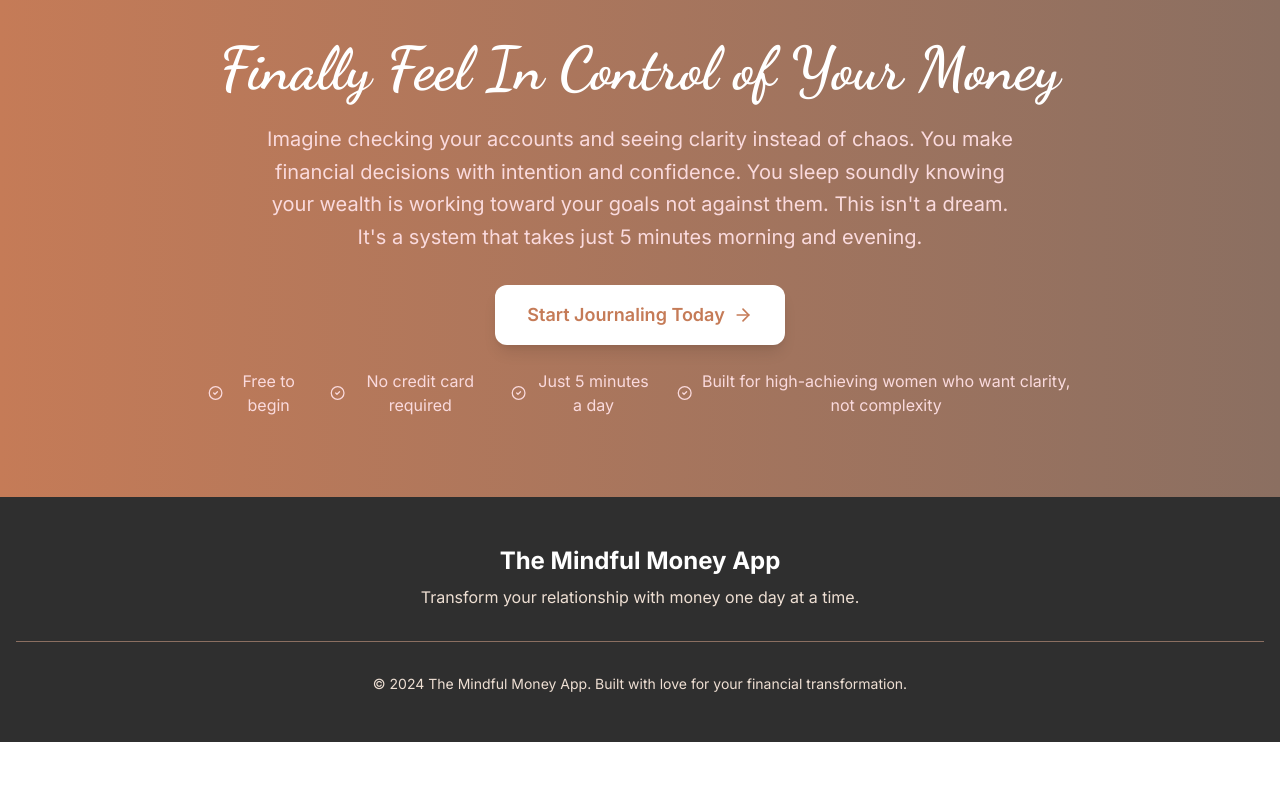
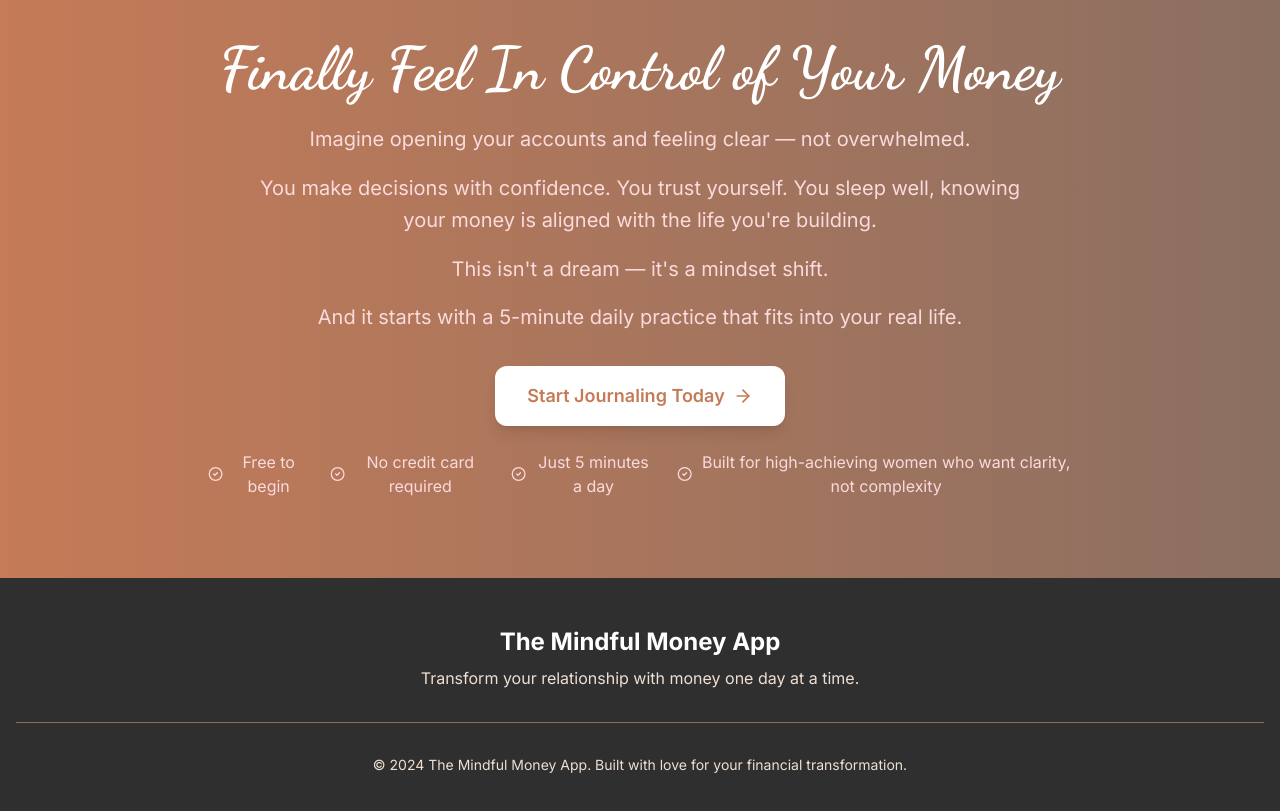
Before and after one commit to carolynjones73-create/mindful-landing, a React (Vite) app: page / in a window 1280 px wide. Shown: the part 6420-7231 px from the top of the page. Before the commit the page ends 7162 px from the top, so only its background shows below. Built offline with nearby package versions, Linux system fonts and the light colour scheme; no server answers.

Commit message:
Update CTA section description text

```diff
--- a/src/components/landing/LandingPage.tsx
+++ b/src/components/landing/LandingPage.tsx
@@ -448,9 +448,12 @@ export default function LandingPage({ onGetStarted }: LandingPageProps) {
           <h2 className="text-5xl md:text-6xl font-bold text-white mb-6" style={{ fontFamily: 'Dancing Script, cursive' }}>
             Finally Feel In Control of Your Money
           </h2>
-          <p className="text-xl text-warm-blush mb-8 leading-relaxed max-w-3xl mx-auto">
-            Imagine checking your accounts and seeing clarity instead of chaos. You make financial decisions with intention and confidence. You sleep soundly knowing your wealth is working toward your goals not against them. This isn't a dream. It's a system that takes just 5 minutes morning and evening.
-          </p>
+          <div className="text-xl text-warm-blush mb-8 leading-relaxed max-w-3xl mx-auto space-y-4">
+            <p>Imagine opening your accounts and feeling clear — not overwhelmed.</p>
+            <p>You make decisions with confidence. You trust yourself. You sleep well, knowing your money is aligned with the life you're building.</p>
+            <p>This isn't a dream — it's a mindset shift.</p>
+            <p>And it starts with a 5-minute daily practice that fits into your real life.</p>
+          </div>
 
           <div className="space-y-6">
             <button
```
